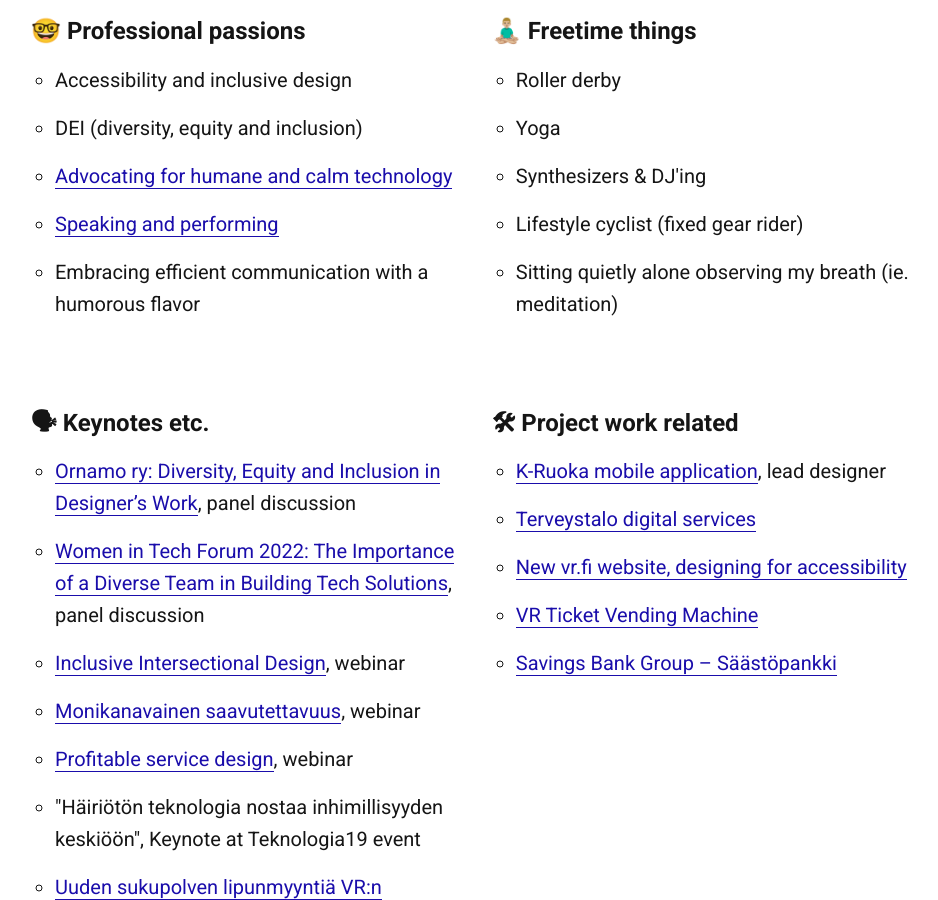
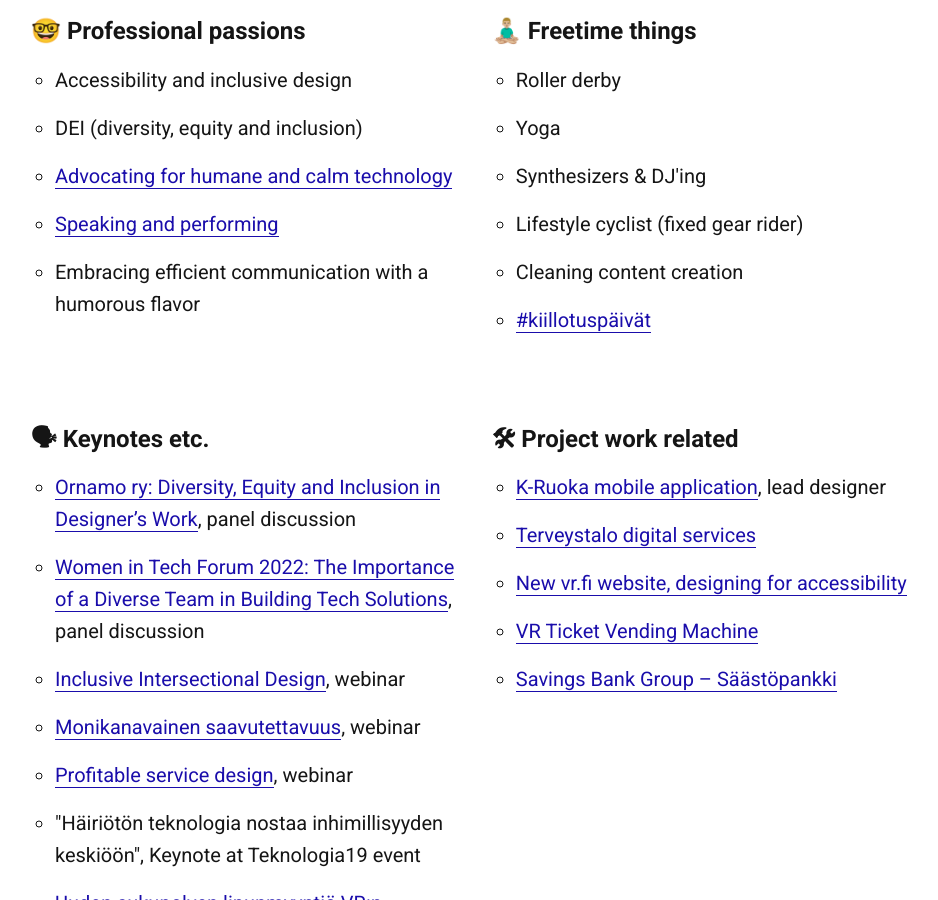
Before and after one commit to jesseu/jesseu.github.io, a Jekyll site: the page built from index.html, in a window 1280 px wide and 900 px high, scrolled down 1031 px. Shown: the whole window, without its empty margins (129-1067 px from the left). Built offline with Jekyll 4.4.1, drawn with Linux system fonts in a browser that asks for light colours.

Commit message:
add #kiillotuspäivät

```diff
--- a/index.html
+++ b/index.html
@@ -47,7 +47,7 @@
 					<li>Yoga</li>
 					<li>Synthesizers & DJ'ing</li>
 					<li>Lifestyle cyclist (fixed gear rider)</li>
-					<li>Sitting quietly alone observing my breath (ie. meditation)</li>
+					<li>Cleaning content creation <li><a href="https://www.instagram.com/jesseinen/" target="_blank" rel="noopener">#kiillotuspäivät</a></li>
 				</ul>
 		</div>
 	</div>
```
